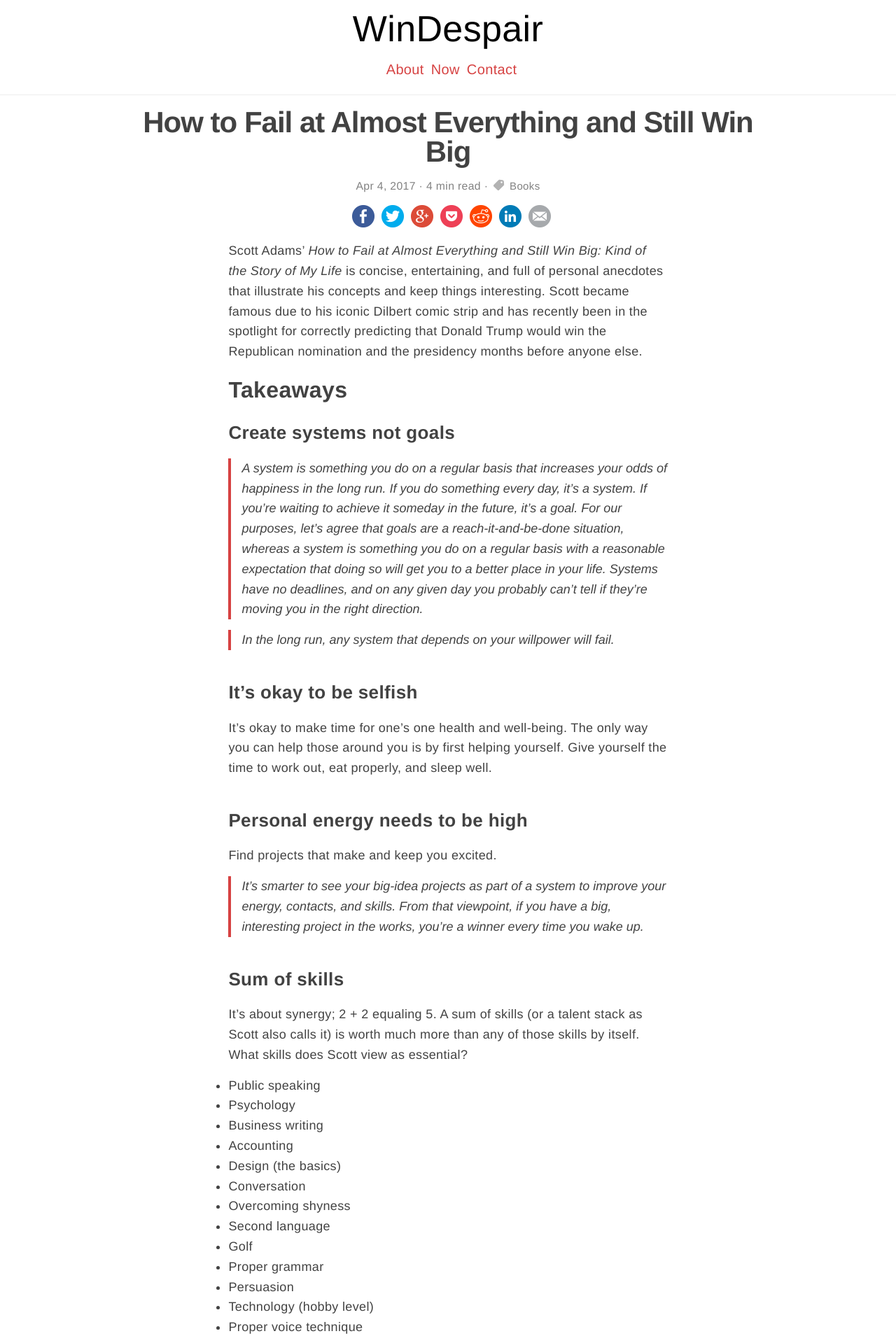
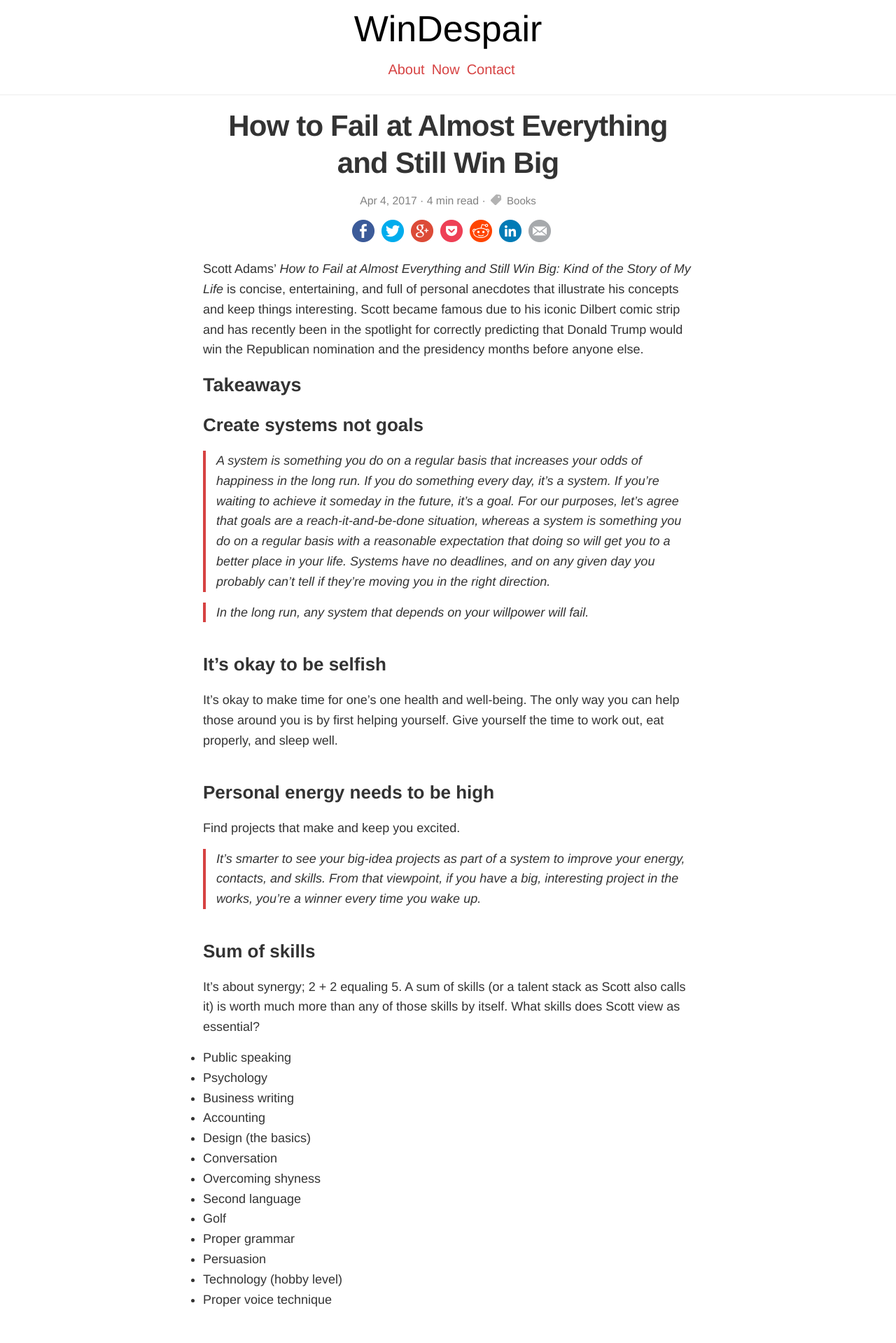
Before and after one commit to frankiecd86/windespair, a Jekyll site: the page built from _posts/2017-04-04-scott-adams-how-to-win-big.md, in a window 1280 px wide. Shown: the top 1919 px of the page at 70% size. Built offline with Jekyll 4.4.1, drawn with Linux system fonts in a browser that asks for light colours.

Commit message:
Deleted author box related css. Cleaning up css.

```diff
--- a/_includes/author.html
+++ b/_includes/author.html
@@ -1,7 +1,4 @@
 <div class="author">
-    <div class="author-image-section">
-       <i class="author-image sprite sprite-author"></i>
-    </div>
     <div class="author-about">
        <h4>{{site.author-name}}</h4>
        <p>{{site.author-about}}</p>
--- a/_includes/comment-form.html
+++ b/_includes/comment-form.html
@@ -38,5 +38,7 @@
     </form>
   </div>
 {% else %}
-  <p><em>Comments are closed. If you have a question concerning the content of this page, please feel free to <a href="{{ site.url }}/contact/">contact me</a>.</em></p>
+  <p>
+      <em>Comments are closed. If you have a question concerning the content of this page, please feel free to <a href="{{ site.url }}/contact/">contact me</a>.</em>
+  </p>
 {% endunless %}
--- a/_includes/comments.html
+++ b/_includes/comments.html
@@ -1,4 +1,3 @@
-<div>
 {% if site.repository and site.staticman.branch %}
 {% if site.data.comments[page.slug] %}
   <!-- Start static comments -->
@@ -24,4 +23,3 @@
 
 {% include comment-form.html %}
 {% endif %}
-</div>
--- a/_includes/main.scss
+++ b/_includes/main.scss
@@ -1,23 +1,27 @@
-// Our variables
 $base-font-family: "Helvetica Neue", "Calibri Light", Roboto, sans-serif;
-$site-header-font-size: 52px;
-$site-header-mobile-font-size: 32px;
-$post-title-font-size:   42px;
-$post-link-font-size:   24px;
-$base-font-size:   18px;
-$base-font-weight: 400;
-$small-font-size:  $base-font-size * 0.875;
-$mobile-font-size: $base-font-size * 0.795;
+
+$base-font-size:               18px;
+$site-header-font-size:        52px;
+$site-header-mobile-font-size: 44px;
+$post-title-font-size:         42px;
+$post-link-font-size:          24px;
+$small-font-size:              $base-font-size * 0.875;
+$mobile-font-size:             $base-font-size * 0.795;
+
+$base-font-weight:             400;
+
 $base-line-height: 1.6;
+$title-line-height: 1.25;
 
 $spacing-unit:     30px;
 
-$text-color:               #424242;
+$text-color:               #333;
 $brand-color:              {{site.color-1}};
 $brand-secondary-color:    {{site.color-2}};
 $white-color:              white;
 $grey-color:               #828282;
-$light-grey-color:         #f7f7f7;
+$light-grey-color:         #EDEDED;
+$lighter-grey-color:       #f7f7f7;
 $warning-color:            #fcc419;
 $input-border-color:       #d7d8da;
 $input-border-color-focus: #393e46;
--- a/_sass/_base.scss
+++ b/_sass/_base.scss
@@ -63,7 +63,6 @@
     color: $text-color;
     border-left: 4px solid $brand-color;
     padding-left: $spacing-unit / 2;
-    font-size: $base-font-size;
     letter-spacing: 0px;
     font-style: italic;
 
@@ -71,3 +70,8 @@
         margin-bottom: 0;
     }
 }
+
+
+ol {
+    list-style-position: inside;
+}
--- a/_sass/_custom.scss
+++ b/_sass/_custom.scss
@@ -10,7 +10,6 @@
      flex-direction: column;
      -webkit-font-smoothing: antialiased;
      -moz-osx-font-smoothing: grayscale;
-     letter-spacing: 0.02em;
 }
 a {
      cursor: pointer;
@@ -29,26 +28,23 @@
 }
 .page-link {
      margin-left: .5em;
-
-     @include media-query($on-palm){
-        margin-left: .4em;
-      }
 }
 .page-content {
     flex: 1 0 auto;
     margin: 1em auto;
-    max-width: 70%;
-
+    max-width: 700px;
+}
+.page-content .post-content, .page-content #respond {
     @include media-query($on-palm){
-        max-width: 90%;
+        margin: auto 7px;
     }
 }
 .site-header {
-    border-bottom: 1px solid #EDEDED;
+    border-bottom: 1px solid $light-grey-color;
 }
 footer {
     font-size: $small-font-size;
-    background: $light-grey-color;
+    background: $lighter-grey-color;
     color: #A2A2A2;
     padding: 20px 20px;
 }
@@ -95,17 +91,9 @@
 }
 input[type=submit] {
     background-color: $brand-color;
-    width: 30%;
     color: $white-color;
-    padding: 12px 0px;
     border: none;
     cursor: pointer;
-    display: block;
-    margin: 0 auto;
-
-    @include media-query($on-palm){
-       width: 60%;
-     }
 }
 input[type=submit]:hover {
     background-color: $brand-secondary-color;
@@ -118,6 +106,9 @@
      @include media-query($on-palm){
         font-size: $mobile-font-size;
       }
+ }
+ #respond > form > input[type=submit] {
+     width: 10em;
  }
  .comment {
     background: rgba(0,0,0,0.01);
@@ -164,14 +155,12 @@
  * Signup form
  */
 #signup {
-    width: 95%;
     border: 1px solid #d7d8da;
     border-radius: 2px;
-    padding: 20px;
-    margin: 25px auto;
+    padding: 20px 10px;
+    margin: 25px 5px;
 
     @include media-query($on-palm){
-       padding: 20px 10px;
        font-size: $mobile-font-size;
      }
 }
@@ -189,16 +178,9 @@
 }
 #signup-email {
     width: 68%;
-    display: inline-block;
 }
 #signup-submit {
     width: 30%;
-    display: inline-block;
-
-    @include media-query($on-palm){
-        padding-left: 10px;
-        padding-right: 10px;
-     }
 }
 
 /**
@@ -207,7 +189,6 @@
 .share-buttons {
     display: flex;
     justify-content: center;
-    margin: 10px auto;
 
     i {
         width: 32px;
@@ -252,16 +233,6 @@
      text-align: left;
  }
 
-.sprite-author {
-    background-position: -1px -0px;
-    width: 119px;
-    height: 160px;
-
-    @include media-query($on-palm){
-        display: block;
-        margin: 0 auto;
-    }
-}
 .sprite-email {
     background-position: -1px -161px;
 }
@@ -284,52 +255,16 @@
     background-position: -1px -227px;
 }
 
- /**
-  * Author bio
-  */
-  .author {
-      border-bottom: 5px solid $text-color;
-      box-shadow: 0 0 5px #a8a9ab;
-      padding: .5em 1em;
-  }
-  .author-image {
-      border-radius: 10%;
-  }
-.author-image-section {
-    display: inline-block;
-    vertical-align: top;
-
-    @include media-query($on-palm){
-        width: 100%;
-     }
-}
-.author-about {
-    width: 70%;
-    margin-left: 1em;
-    display: inline-block;
-
-    p, h4 {
-        margin: 0;
-        padding:0;
-    }
-
-    @include media-query($on-palm){
-        width: 100%;
-        margin-left: 0em;
-        display: block;
-     }
-}
-
 /**
  * Page content
  */
 .post-list {
     list-style: none;
-    line-height: 1.3;
+    line-height: $title-line-height;
 }
 .post-meta {
+    color: $grey-color;
     font-size: $small-font-size;
-    color: $grey-color;
 }
 .post-link {
     font-size: $post-link-font-size;
@@ -340,39 +275,15 @@
  */
 .post-title {
     font-size: $post-title-font-size;
-    letter-spacing: -1px;
-    line-height: 1;
+    letter-spacing: -.02em;
+    line-height: $title-line-height;
 
     @include media-query($on-laptop) {
         font-size: 36px;
     }
 }
 .post-content {
-    width: 70%;
     text-align: left;
-    margin: 0 auto;
-    margin-bottom: $spacing-unit;
-
-    @include media-query($on-laptop) {
-        margin-left: 10px;
-        width: 100%;
-    }
-
-    h1 {
-        font-size: 42px;
-
-        @include media-query($on-laptop) {
-            font-size: 36px;
-        }
-    }
-
-    h2 {
-        font-size: 32px;
-
-        @include media-query($on-laptop) {
-            font-size: 28px;
-        }
-    }
 
     h3 {
         font-size: 26px;
@@ -386,12 +297,4 @@
             font-size: 22px;
         }
     }
-
-    h4 {
-        font-size: 20px;
-
-        @include media-query($on-laptop) {
-            font-size: 18px;
-        }
-    }
 }
```
Lines whose indentation alone changed are shown as unchanged.
